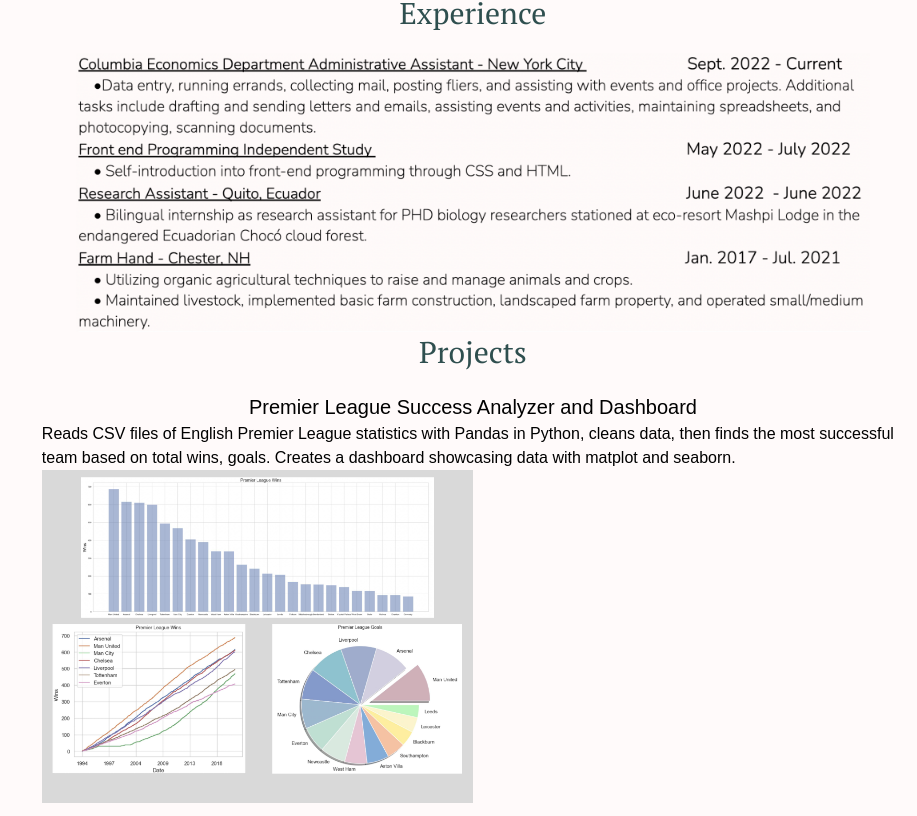
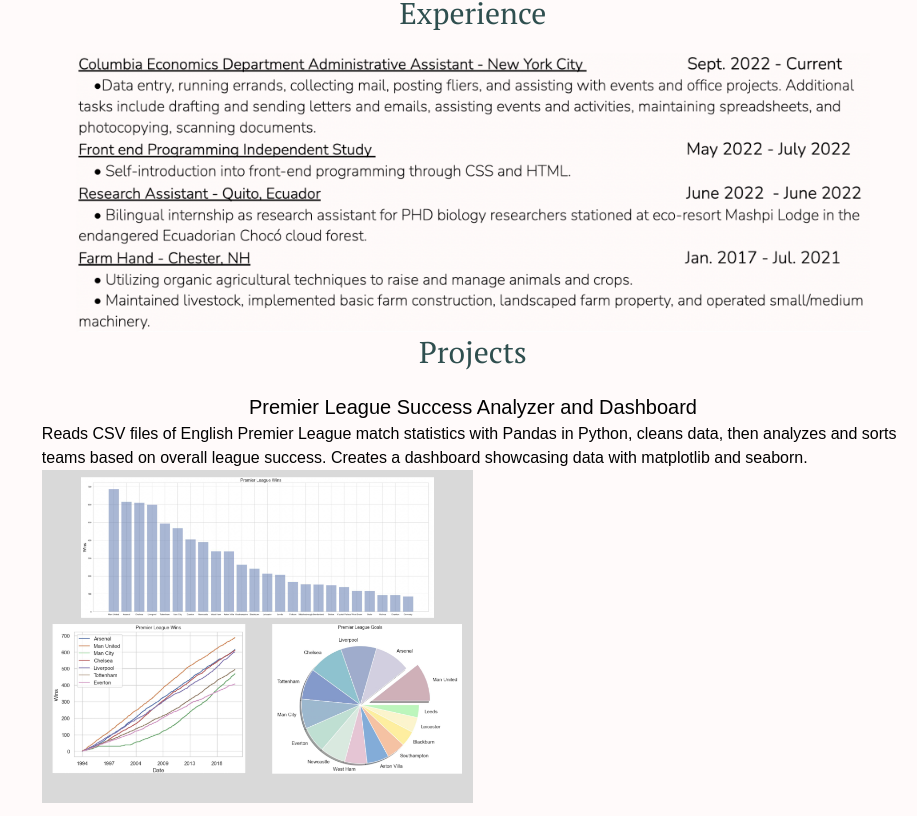
Before and after one commit to stephenjconnelly/stephenjconnellly.github.io, a plain HTML site: page index.html in a window 1280 px wide. Shown: the part 1477-2293 px from the top of the page, without its empty margins (363-1280 px from the left). Drawn offline with nearby package versions, Linux system fonts and the light colour scheme.

Commit message:
python project body change

```diff
--- a/index.html
+++ b/index.html
@@ -58,8 +58,10 @@
 			      Premier League Success Analyzer and Dashboard
 		      </div>
 		   	<div class = projectBody1>
-			      Reads CSV files of English Premier League statistics with Pandas in Python, cleans data, then finds the most successful team based on total wins, goals. Creates a dashboard showcasing data with matplot and seaborn.
-		      </div>
+               Reads CSV files of English Premier League match statistics with Pandas in Python,
+               cleans data, then analyzes and sorts teams based on overall league success.
+               Creates a dashboard showcasing data with matplotlib and seaborn.
+            </div>
 		      <img class = projectPic src = pythonProject.jpg width = "100%">
 	      </div>
       </div>
```
